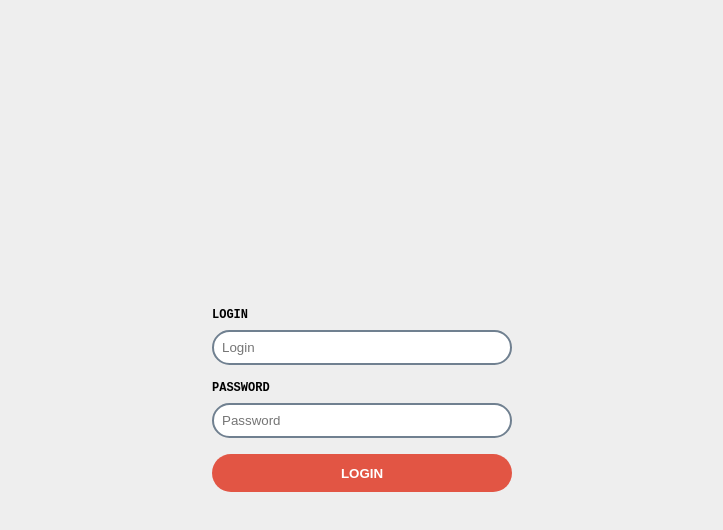
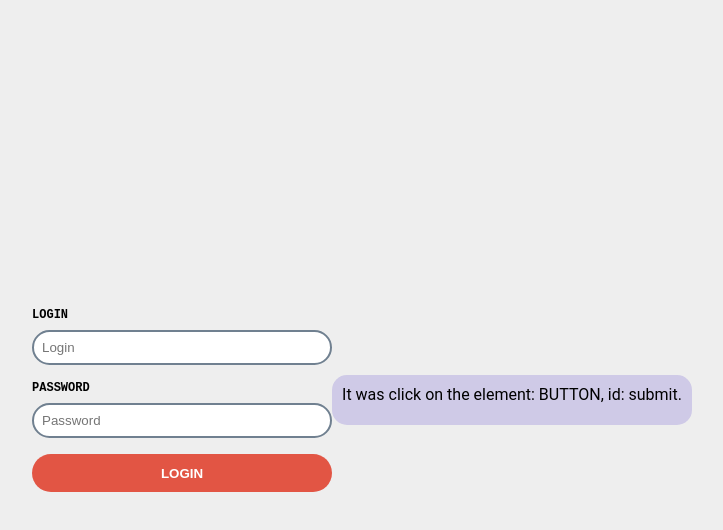
Before and after one commit to mate-academy/js_promise_function_DOM, a website built with Parcel: page src/index.html in a window 1280 px wide. Both pictures are taken after a click on the button "LOGIN". Shown: the whole page, without its empty margins (278-1001 px from the left). Built offline with nearby package versions, Linux system fonts and the light colour scheme.

Commit message:
solution

```diff
--- a/package.json
+++ b/package.json
@@ -21,7 +21,7 @@
     "@linthtml/linthtml": "^0.3.2",
     "@mate-academy/eslint-config": "*",
     "@mate-academy/linthtml-config": "0.0.1",
-    "@mate-academy/scripts": "^0.7.12",
+    "@mate-academy/scripts": "^0.8.8",
     "@mate-academy/stylelint-config": "0.0.9",
     "colors": "^1.3.3",
     "cypress": "^5.6.0",
--- a/src/scripts/main.js
+++ b/src/scripts/main.js
@@ -1,11 +1,23 @@
 'use strict';
 
 function waitFor(element, eventName) {
-// write your code here
-}
+  return new Promise(resolve => {
+    element.addEventListener(eventName, (e) => {
+      resolve(`It was ${eventName} on the element: `
+      + `${e.target.nodeName}, id: ${element.id}.`);
+    });
+  });
+};
+
+const wrapper = document.createElement('div');
+
+wrapper.className = 'wrapper';
+document.body.append(wrapper);
 
 const printMessage = (message) => {
-// write your code here
+  wrapper.insertAdjacentHTML('afterbegin',
+    `<div class="message">${message}</div>`
+  );
 };
 
 module.exports = {
--- a/src/styles/main.scss
+++ b/src/styles/main.scss
@@ -47,6 +47,12 @@ button {
   font-weight: 700;
 }
 
+.wrapper {
+  display: flex;
+  flex-direction: column;
+  gap: 10px;
+}
+
 .message {
   border-radius: 15px;
   background-color: rgb(207, 202, 231);
```
